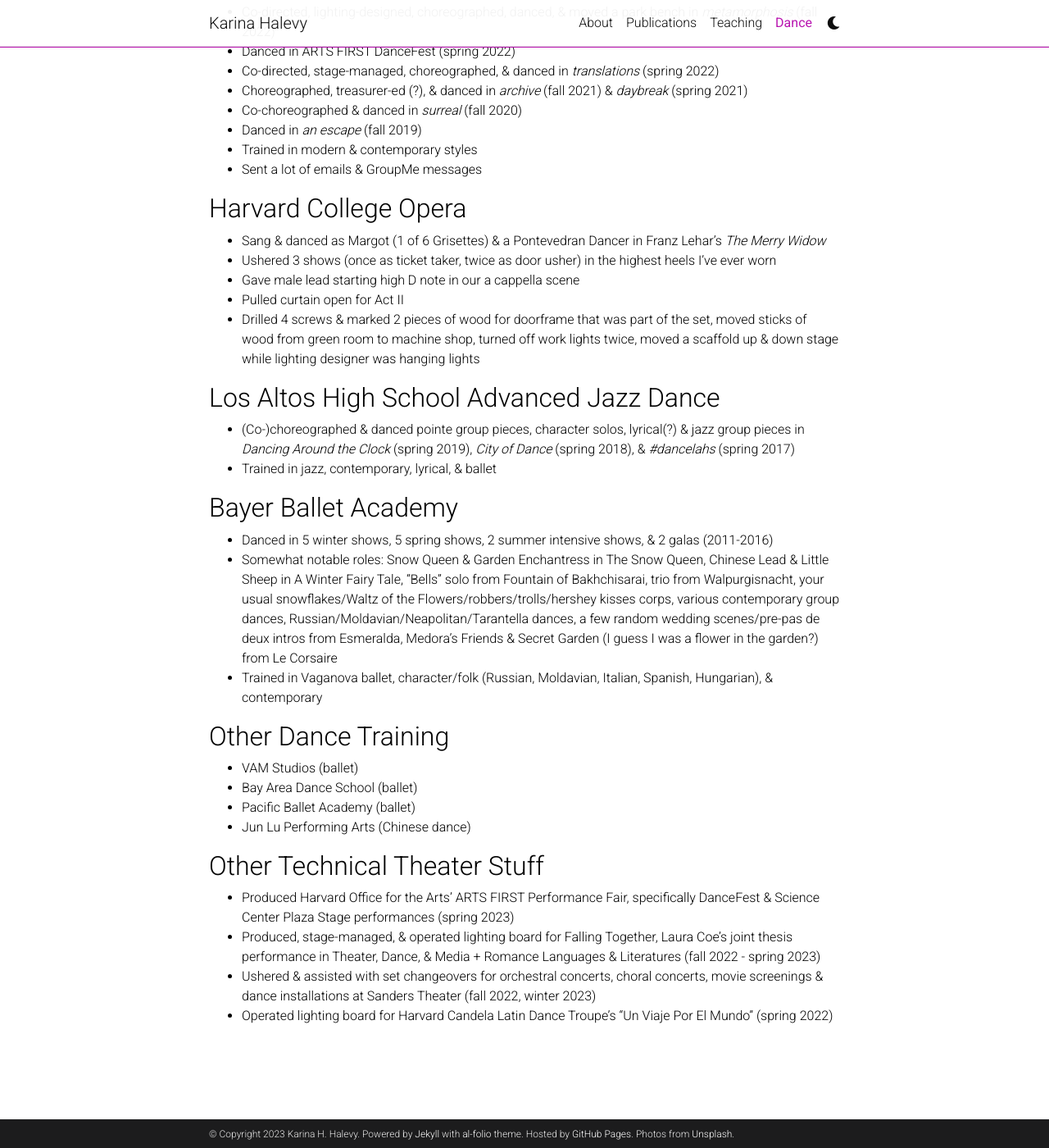
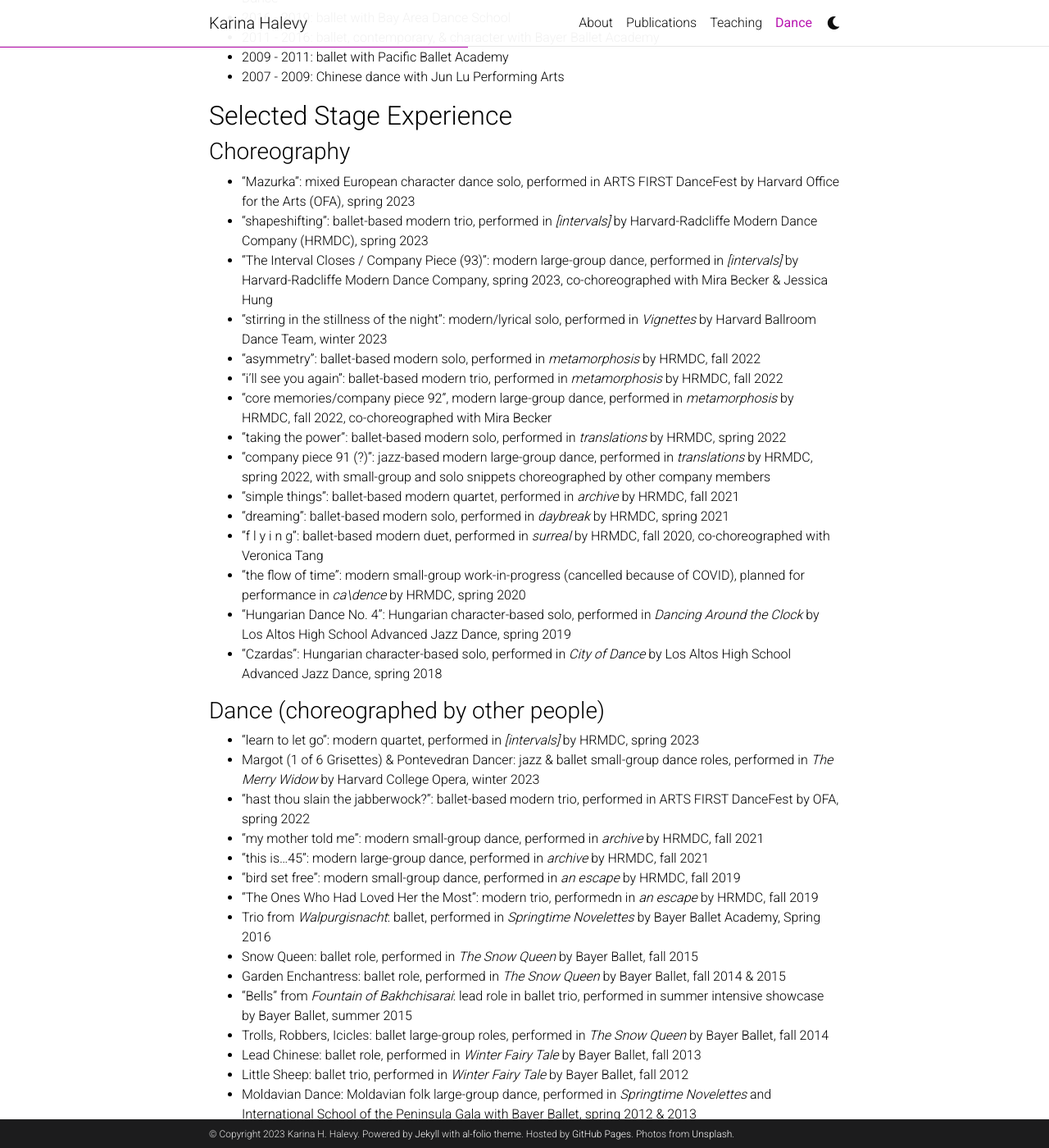
Before and after one commit to ENSCMA2/enscma2.github.io, a Jekyll site: the page built from _pages/dance.md, in a window 1280 px wide and 1400 px high, scrolled down 553 px. Shown: the whole window at 82% size. Built offline with Jekyll 4.4.1, drawn with Linux system fonts in a browser that asks for light colours; comment, search, counter and statistics services are not loaded; a style sheet for code colours, icons or effects is not loaded; some of the changed text lies outside the part shown.

Commit message:
Update dance.md

```diff
--- a/_pages/dance.md
+++ b/_pages/dance.md
@@ -7,48 +7,72 @@
 nav_order: 6
 ---
 
-My interests in dance lie mostly in:
+## Interests
 - ballet, contemporary, modern, lyrical, character/folk, and jazz
 - directing and/or choreographing performances that reconstruct (or deconstruct (?)) fairytales/sci-fi or tell stories about *broader* things like health (mental & physical), neurodivergence, and social/cultural/gendered experiences
 - stage management, lighting design/board operations, data/operations/finance management, publicity, technical production, front-of-house, sound design/board operations
 
-## Harvard-Radcliffe Modern Dance Company
-- Choreographed & danced in ARTS FIRST DanceFest (spring 2023)
-- Choreographed, lighting-designed, danced, & unofficially sound-designed & spiked stage for *[intervals]* (spring 2023)
-- Choreographed & guest-danced in Harvard Ballroom Dance Team's *Vignettes* (winter 2023)
-- Co-directed, lighting-designed, choreographed, danced, & moved a park bench in *metamorphosis* (fall 2022)
-- Danced in ARTS FIRST DanceFest (spring 2022)
-- Co-directed, stage-managed, choreographed, & danced in *translations* (spring 2022)
-- Choreographed, treasurer-ed (?), & danced in *archive* (fall 2021) & *daybreak* (spring 2021)
-- Co-choreographed & danced in *surreal* (fall 2020)
-- Danced in *an escape* (fall 2019)
-- Trained in modern & contemporary styles
-- Sent a lot of emails & GroupMe messages
+## Background
+- 2019 - 2023: modern & contemporary with Harvard-Radcliffe Modern Dance Company
+- 2022: ballet with VAM Studios
+- 2016 - 2019: jazz, lyrical, contemporary, ballet, & character with Los Altos High School Advanced Jazz Dance
+- 2016 - 2019: ballet with Bay Area Dance School
+- 2011 - 2016: ballet, contemporary, & character with Bayer Ballet Academy
+- 2009 - 2011: ballet with Pacific Ballet Academy
+- 2007 - 2009: Chinese dance with Jun Lu Performing Arts
 
-## Harvard College Opera
-- Sang & danced as Margot (1 of 6 Grisettes) & a Pontevedran Dancer in Franz Lehar's *The Merry Widow*
-- Ushered 3 shows (once as ticket taker, twice as door usher) in the highest heels I've ever worn
-- Gave male lead starting high D note in our a cappella scene
-- Pulled curtain open for Act II
-- Drilled 4 screws & marked 2 pieces of wood for doorframe that was part of the set, moved sticks of wood from green room to machine shop, turned off work lights twice, moved a scaffold up & down stage while lighting designer was hanging lights
+## Selected Stage Experience
+### Choreography
+- "Mazurka": mixed European character dance solo, performed in ARTS FIRST DanceFest by Harvard Office for the Arts (OFA), spring 2023
+- "shapeshifting": ballet-based modern trio, performed in *[intervals]* by Harvard-Radcliffe Modern Dance Company (HRMDC), spring 2023
+- "The Interval Closes / Company Piece (93)": modern large-group dance, performed in *[intervals]* by Harvard-Radcliffe Modern Dance Company, spring 2023, co-choreographed with Mira Becker & Jessica Hung
+- "stirring in the stillness of the night": modern/lyrical solo, performed in *Vignettes* by Harvard Ballroom Dance Team, winter 2023
+- "asymmetry": ballet-based modern solo, performed in *metamorphosis* by HRMDC, fall 2022
+- "i'll see you again": ballet-based modern trio, performed in *metamorphosis* by HRMDC, fall 2022
+- "core memories/company piece 92", modern large-group dance, performed in *metamorphosis* by HRMDC, fall 2022, co-choreographed with Mira Becker
+- "taking the power": ballet-based modern solo, performed in *translations* by HRMDC, spring 2022
+- "company piece 91 (?)": jazz-based modern large-group dance, performed in *translations* by HRMDC, spring 2022, with small-group and solo snippets choreographed by other company members
+- "simple things": ballet-based modern quartet, performed in *archive* by HRMDC, fall 2021
+- "dreaming": ballet-based modern solo, performed in *daybreak* by HRMDC, spring 2021
+- "f l y i n g": ballet-based modern duet, performed in *surreal* by HRMDC, fall 2020, co-choreographed with Veronica Tang
+- "the flow of time": modern small-group work-in-progress (cancelled because of COVID), planned for performance in *ca\dence* by HRMDC, spring 2020
+- "Hungarian Dance No. 4": Hungarian character-based solo, performed in *Dancing Around the Clock* by Los Altos High School Advanced Jazz Dance, spring 2019
+- "Czardas": Hungarian character-based solo, performed in *City of Dance* by Los Altos High School Advanced Jazz Dance, spring 2018
 
-## Los Altos High School Advanced Jazz Dance
-- (Co-)choreographed & danced pointe group pieces, character solos, lyrical(?) & jazz group pieces in *Dancing Around the Clock* (spring 2019), *City of Dance* (spring 2018), & *#dancelahs* (spring 2017)
-- Trained in jazz, contemporary, lyrical, & ballet
+### Dance (choreographed by other people)
+- "learn to let go": modern quartet, performed in *[intervals]* by HRMDC, spring 2023
+- Margot (1 of 6 Grisettes) & Pontevedran Dancer: jazz & ballet small-group dance roles, performed in *The Merry Widow* by Harvard College Opera, winter 2023
+- "hast thou slain the jabberwock?": ballet-based modern trio, performed in ARTS FIRST DanceFest by OFA, spring 2022
+- "my mother told me": modern small-group dance, performed in *archive* by HRMDC, fall 2021
+- "this is...45": modern large-group dance, performed in *archive* by HRMDC, fall 2021
+- "bird set free": modern small-group dance, performed in *an escape* by HRMDC, fall 2019
+- "The Ones Who Had Loved Her the Most": modern trio, performedn in *an escape* by HRMDC, fall 2019
+- Trio from *Walpurgisnacht*: ballet, performed in *Springtime Novelettes* by Bayer Ballet Academy, Spring 2016
+- Snow Queen: ballet role, performed in *The Snow Queen* by Bayer Ballet, fall 2015
+- Garden Enchantress: ballet role, performed in *The Snow Queen* by Bayer Ballet, fall 2014 & 2015
+- "Bells" from *Fountain of Bakhchisarai*: lead role in ballet trio, performed in summer intensive showcase by Bayer Ballet, summer 2015
+- Trolls, Robbers, Icicles: ballet large-group roles, performed in *The Snow Queen* by Bayer Ballet, fall 2014
+- Lead Chinese: ballet role, performed in *Winter Fairy Tale* by Bayer Ballet, fall 2013
+- Little Sheep: ballet trio, performed in *Winter Fairy Tale* by Bayer Ballet, fall 2012
+- Moldavian Dance: Moldavian folk large-group dance, performed in *Springtime Novelettes* and International School of the Peninsula Gala with Bayer Ballet, spring 2012 & 2013
+- Hershey Kiss, Waltz of the Flowers, Snow Scene: ballet large-group roles, performed in *Winter Fairy Tale* by Bayer Ballet, fall 2011 - 2013
 
-## Bayer Ballet Academy
-- Danced in 5 winter shows, 5 spring shows, 2 summer intensive shows, & 2 galas (2011-2016)
-- Somewhat notable roles: Snow Queen & Garden Enchantress in The Snow Queen, Chinese Lead & Little Sheep in A Winter Fairy Tale, “Bells” solo from Fountain of Bakhchisarai, trio from Walpurgisnacht, your usual snowflakes/Waltz of the Flowers/robbers/trolls/hershey kisses corps, various contemporary group dances, Russian/Moldavian/Neapolitan/Tarantella dances, a few random wedding scenes/pre-pas de deux intros from Esmeralda, Medora’s Friends & Secret Garden (I guess I was a flower in the garden?) from Le Corsaire
-- Trained in Vaganova ballet, character/folk (Russian, Moldavian, Italian, Spanish, Hungarian), & contemporary
+### Lighting
+- Lighting Designer for *[intervals]* by HRMDC, spring 2023, with Mira Becker and Lucy Poulson (selected samples)
+- Lighting Board Operator for *Falling Together* by Laura Coe, spring 2023
+- Lighting Designer for *metamorphosis* by HRMDC, fall 2022, with Mira Becker, Lucy Poulson, and Julia Sperling (selected samples)
+- Lighting Board Operator for "Un Viaje Por El Mundo" by Harvard Candela Latin Dance Troupe, spring 2022
 
-## Other Dance Training
-- VAM Studios (ballet)
-- Bay Area Dance School (ballet)
-- Pacific Ballet Academy (ballet)
-- Jun Lu Performing Arts (Chinese dance)
+### Directing
+- Co-Director for *metamorphosis*, fall 2022, with Mira Becker
+- Co-Director for *translations*, spring 2022, with Mira Becker
 
-## Other Technical Theater Stuff
-- Produced Harvard Office for the Arts' ARTS FIRST Performance Fair, specifically DanceFest & Science Center Plaza Stage performances (spring 2023)
-- Produced, stage-managed, & operated lighting board for Falling Together, Laura Coe's joint thesis performance in Theater, Dance, & Media + Romance Languages & Literatures (fall 2022 - spring 2023)
-- Ushered & assisted with set changeovers for orchestral concerts, choral concerts, movie screenings & dance installations at Sanders Theater (fall 2022, winter 2023)
-- Operated lighting board for Harvard Candela Latin Dance Troupe's "Un Viaje Por El Mundo" (spring 2022)
+### Producing, Stage-Managing, Front-of-House, etc.
+- Co-Produced ARTS FIRST DanceFest, spring 2023, with Kate Guerin and Divya Navani
+- Unofficially sound-designed *[intervals]*, spring 2023, with Julia Sperling
+- Produced *Falling Together* Laura Coe's senior thesis performance, winter 2023
+- Ushered & assisted with set changeovers for choral & orchestral concerts, speaker events, dance installations, & movie screenings at Sanders Theater, fall 2022 - winter 2023
+- Ushered *The Merry Widow*, winter 2023
+- Stage-managed *translations*, spring 2022, with Mira Becker
+- Treasurer-ed *archive*, fall 2021
+- Treasurer-ed *daybreak*, spring 2021
```
